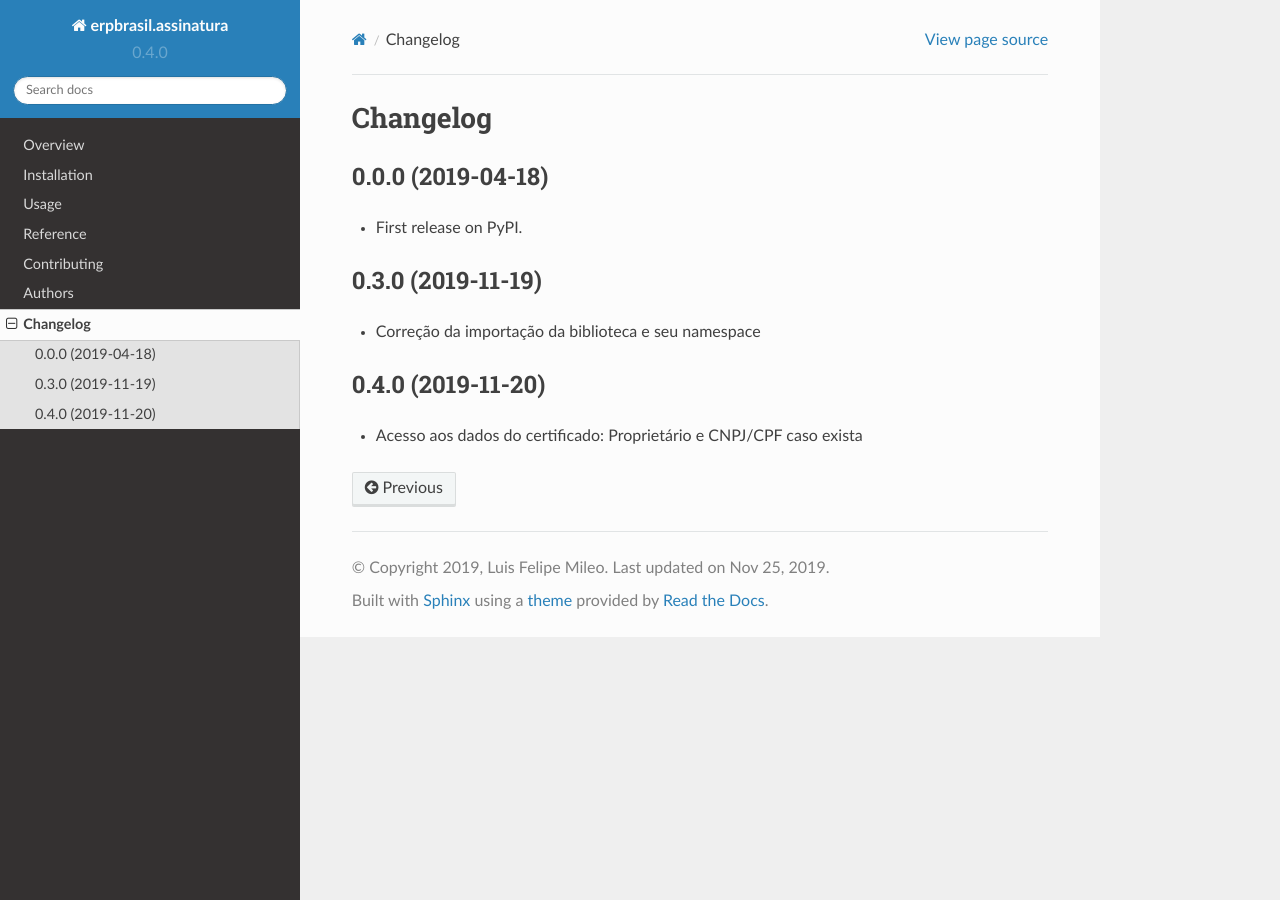
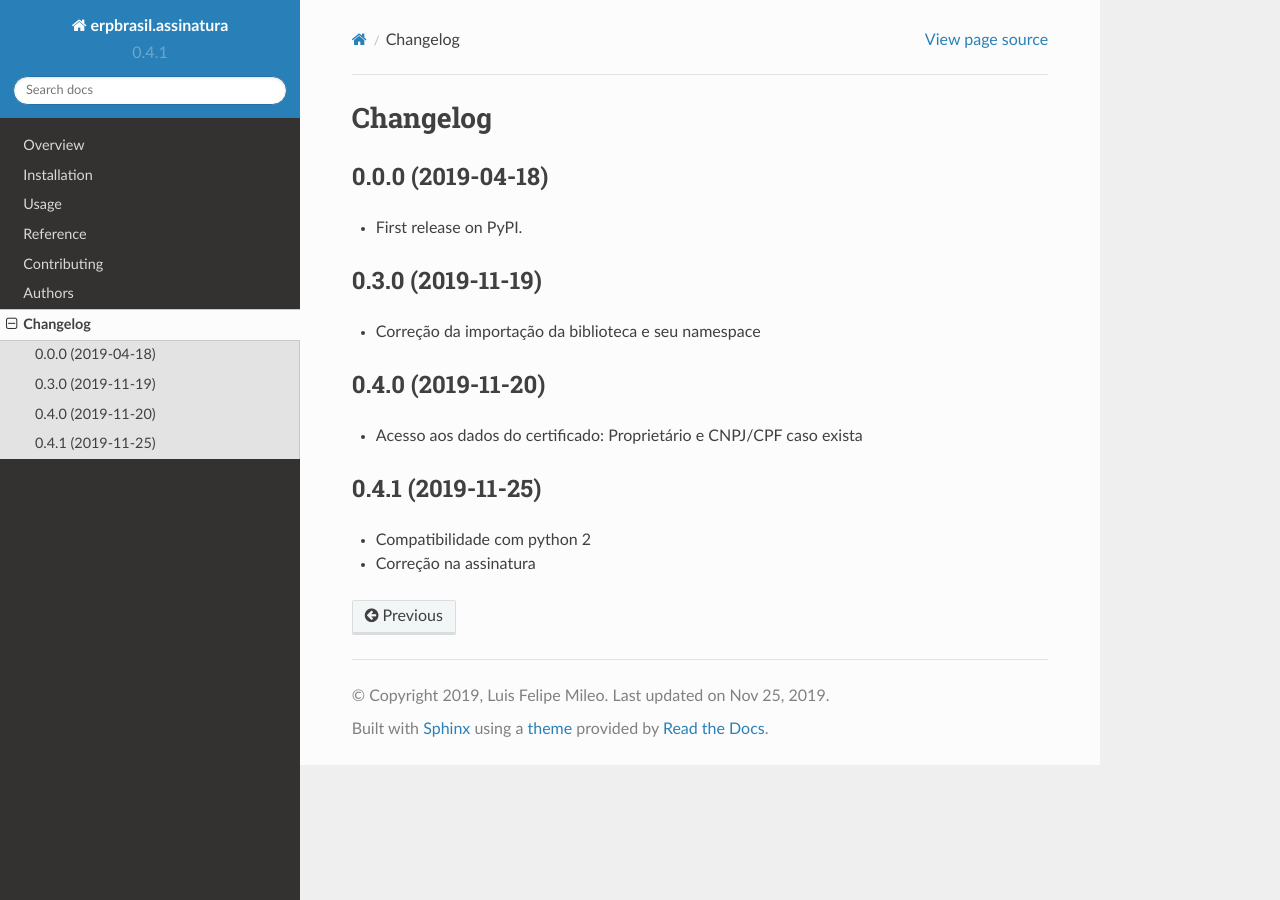
Before and after one commit to erpbrasil/erpbrasil.assinatura, a Sphinx documentation site: the page built from docs/changelog.rst, in a window 1280 px wide. Built offline with Sphinx 7.4.7 and the Read the Docs theme 2.0.0, drawn with Linux system fonts in a browser that asks for light colours; the version number is read from the project's files by our own code.

Commit message:
[FIX] Bump version: 0.4.0 → 0.4.1

```diff
--- a/CHANGELOG.rst
+++ b/CHANGELOG.rst
@@ -16,3 +16,9 @@ Changelog
 ------------------
 
 * Acesso aos dados do certificado: Proprietário e CNPJ/CPF caso exista
+
+0.4.1 (2019-11-25)
+------------------
+
+* Compatibilidade com python 2
+* Correção na assinatura
--- a/README.rst
+++ b/README.rst
@@ -40,9 +40,9 @@ Overview
     :alt: PyPI Package latest release
     :target: https://erpbrasilassinatura.readthedocs.io/en/latest/
 
-.. |commits-since| image:: https://img.shields.io/github/commits-since/erpbrasil/erpbrasil.assinatura/v0.4.0...svg
+.. |commits-since| image:: https://img.shields.io/github/commits-since/erpbrasil/erpbrasil.assinatura/v0.4.1...svg
     :alt: Commits since latest release
-    :target: https://github.com/erpbrasil/erpbrasil.assinatura/compare/v0.4.0....master
+    :target: https://github.com/erpbrasil/erpbrasil.assinatura/compare/v0.4.1....master
 
 .. |wheel| image:: https://img.shields.io/pypi/wheel/erpbrasil.assinatura.svg
     :alt: PyPI Wheel
--- a/docs/conf.py
+++ b/docs/conf.py
@@ -26,7 +26,7 @@ project = 'erpbrasil.assinatura'
 year = '2019'
 author = 'Luis Felipe Mileo'
 copyright = '{0}, {1}'.format(year, author)
-version = 'version = release = '0.4.0''
+version = release = '0.4.1'
 
 pygments_style = 'trac'
 templates_path = ['.']
--- a/setup.py
+++ b/setup.py
@@ -34,7 +34,7 @@ def read(*names, **kwargs):
 
 setup(
     name='erpbrasil.assinatura',
-    version='0.4.0',
+    version='0.4.1',
     license='MIT license',
     description='Assinatura de documentos com certificados digitais A1 e A3',
     long_description='%s\n%s' % (
```
Also changed, not shown: .bumpversion.cfg, 1 other file.
